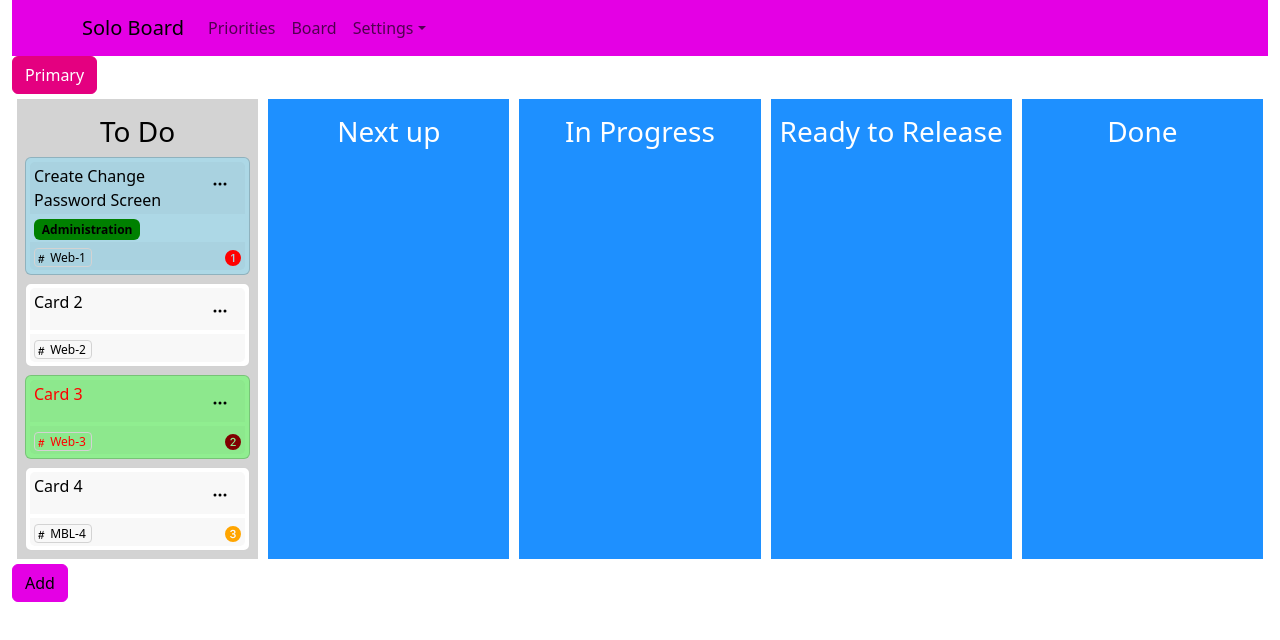
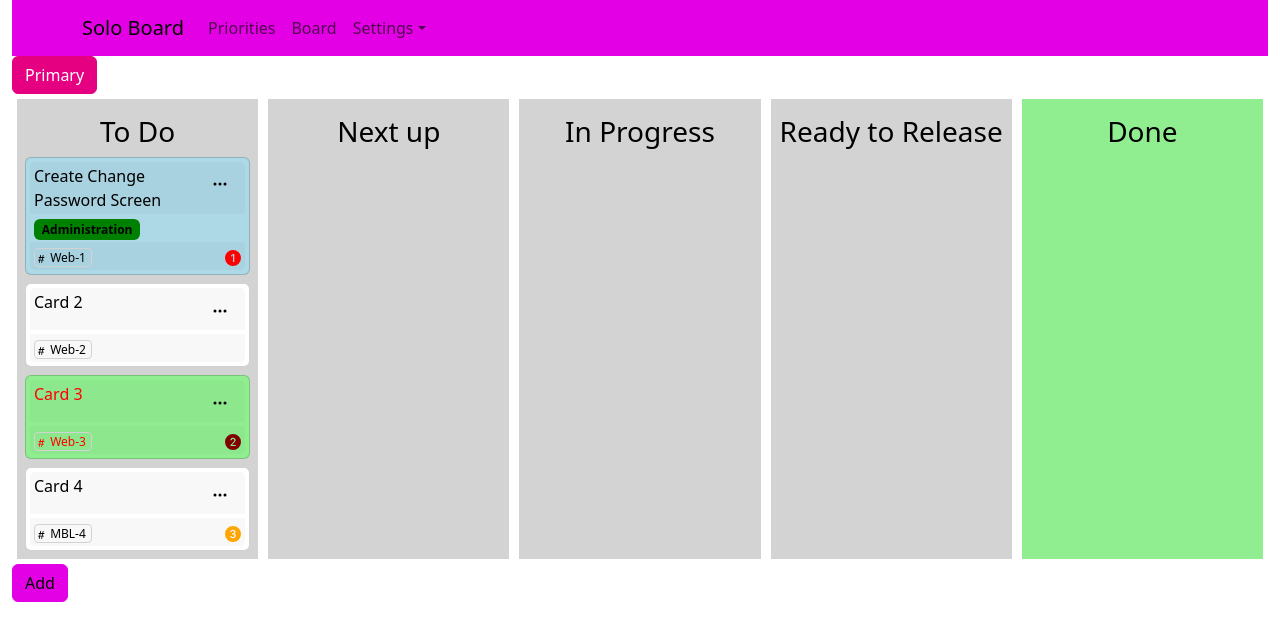
Before and after one commit to cairnsgames/IssueBoard, a React app: page / in a window 1280 px wide. Shown: the top 640 px of the page. Built offline with nearby package versions, Linux system fonts and the light colour scheme.

Commit message:
Move functions that impact columns and cards to a provider

```diff
--- a/src/App.jsx
+++ b/src/App.jsx
@@ -5,13 +5,16 @@ import NavBar from "./header/navbar";
 import "./index.scss";
 import { Button, Card, Container } from "react-bootstrap";
 import KanbanBoard from "./board/board";
+import { BoardProvider } from "./provider/boardprovider";
 
 const App = () => (
-  <Container fluid>
-    <NavBar />
-    <Button variant="secondary">Primary</Button>
-    <KanbanBoard title="Board" />
-  </Container>
+  <BoardProvider>
+    <Container fluid>
+      <NavBar />
+      <Button variant="secondary">Primary</Button>
+      <KanbanBoard title="Board" />
+    </Container>
+  </BoardProvider>
 );
 // ReactDOM.render(<App />, document.getElementById("app"));
 
--- a/src/board/board.js
+++ b/src/board/board.js
@@ -2,6 +2,7 @@ import React, { useRef, useState, useEffect } from "react";
 import TaskCard from "./taskcard";
 import Column from "./column";
 import { Button } from "react-bootstrap";
+import { useBoard } from "../provider/useboard";
 
 /*
 Database
@@ -39,74 +40,11 @@ const KanbanBoard = (props) => {
   const [overItem, setOverItem] = useState();
   const [dragCard, setDragCard] = useState();
 
-  const [columns, setColumns] = useState([
-    { id: 10, name: "To Do", backgroundcolor: "lightgrey", color: "black" },
-    { id: 20, name: "Next up" },
-    { id: 30, name: "In Progress" },
-    { id: 40, name: "Ready to Release" },
-    { id: 50, name: "Done" },
-  ]);
-
-  const [items, setItems] = useState([
-    {
-      id: 1,
-      name: "Create Change Password Screen",
-      col: 10,
-      prefix: "Web",
-      priority: 1,
-      backgroundcolor: "lightblue",
-      color: "black",
-      parent: { id: 100, name: "Administration", bg: "green", color: "black" },
-    },
-    { id: 2, name: "Card 2", col: 10, prefix: "Web" },
-    {
-      id: 3,
-      name: "Card 3",
-      col: 10,
-      prefix: "Web",
-      priority: 2,
-      backgroundcolor: "lightgreen",
-      color: "red",
-    },
-    { id: 4, name: "Card 4", col: 10, prefix: "MBL", priority: 3 },
-  ]);
+  const { columns, cards, setCards, changeCardOrder, moveCardToColumn, addCard } = useBoard();
 
   useEffect(() => {
-    console.log("Card Changed", items);
-  }, [items]);
-
-  const moveCardToColumn = (card, column) => {
-    console.log("Moving card", card, "to column", column);
-    setItems(
-      items.map((item) => {
-        if (item.id === card.id) {
-          console.log("Moving ", item, { ...item, col: column.id });
-          item.col = column.id;
-          return { ...item, col: column.id };
-        }
-        return item;
-      })
-    );
-  };
-
-  const changeCardOrder = (card1, card2) => {
-    setItems((prevItems) => {
-      // Find the indexes of the cards
-      const index1 = prevItems.findIndex((item) => item.id === card1.id);
-      const index2 = prevItems.findIndex((item) => item.id === card2.id);
-
-      // Make a new copy of the array
-      const newItems = [...prevItems];
-
-      // Remove card1 from its old position
-      const [removed] = newItems.splice(index1, 1);
-
-      // Insert card1 before card2
-      newItems.splice(index2 > index1 ? index2 - 1 : index2, 0, removed);
-
-      return newItems;
-    });
-  };
+    console.log("Card Changed", cards);
+  }, [cards]);
 
   const dragStart = (e, card) => {
     console.log("Drag Start", e.target, card);
@@ -192,7 +130,7 @@ const KanbanBoard = (props) => {
           return (
             <Column
               column={column}
-              items={items.filter((card) => card.col === column.id)}
+              cards={cards.filter((card) => card.col === column.id)}
               onDragStart={(e, card) => dragStart(e, card)}
               onDragEnter={dragEnter}
               onDragLeave={dragLeave}
@@ -206,7 +144,7 @@ const KanbanBoard = (props) => {
       </div>
 
       <Button onClick={() => {
-        setItems([...items, { id: items.length + 1, name: "New Card", col: 10 }])
+        addCard();
       }}>Add</Button>
     </div>
   );
--- a/src/board/column.js
+++ b/src/board/column.js
@@ -4,7 +4,7 @@ import TaskCard from "./taskcard";
 const Column = (props) => {
   const {
     column,
-    items,
+    cards,
     onDragStart,
     onDragEnter,
     onDragLeave,
@@ -56,7 +56,7 @@ const Column = (props) => {
       <div className="header">
         <h3>{name}</h3>
       </div>
-      {items.map((card) => (
+      {cards.map((card) => (
         <TaskCard
           key={card.id}
           card={card}
--- a/src/board/taskcard.js
+++ b/src/board/taskcard.js
@@ -1,7 +1,8 @@
 import React from "react";
 import { Button, Card, Dropdown, Row, Col, Badge } from "react-bootstrap";
-import { Bag, Hash, Icon1CircleFill, ThreeDots } from "react-bootstrap-icons";
+import { Bag, ChevronRight, Hash, Icon1CircleFill, ThreeDots } from "react-bootstrap-icons";
 import Priority from "./priority";
+import { useBoard } from "../provider/useboard";
 
 const TaskCard = (props) => {
   const {
@@ -14,6 +15,8 @@ const TaskCard = (props) => {
     onDrop,
   } = props;
   const { id, name, col } = card;
+
+  const { updateCard } = useBoard();
 
   const dragStart = (e) => {
     // e.dataTransfer.setData("card", JSON.stringify(card));
@@ -39,6 +42,10 @@ const TaskCard = (props) => {
   const drop = (e) => {
     onDrop(e);
   };
+
+  const setPriority = (level) => {
+    updateCard(card.id, { ...card, priority: level });
+  }
 
   return (
     <Card
@@ -76,6 +83,28 @@ const TaskCard = (props) => {
                 <Dropdown.Item href="#/action-1">Action</Dropdown.Item>
                 <Dropdown.Item href="#/action-2">Another action</Dropdown.Item>
                 <Dropdown.Item href="#/action-3">Something else</Dropdown.Item>
+
+                <Dropdown.Divider />
+                <Dropdown>
+                  <Dropdown.Toggle
+                    variant="light"
+                    align={"end"}
+                    style={{
+                      backgroundColor: "rgb(0,0,0,0)",
+                      borderColor: "rgb(0,0,0,0)",
+                    }}
+                  >
+                    Priority <div style={{float: "right"}}><ChevronRight /></div>
+                  </Dropdown.Toggle>
+                  <Dropdown.Menu>
+                    <Dropdown.Item onClick={()=>setPriority(1)}>Priority 1</Dropdown.Item>
+                    <Dropdown.Item onClick={()=>setPriority(2)}>Priority 2</Dropdown.Item>
+                    <Dropdown.Item onClick={()=>setPriority(3)}>Priority 3</Dropdown.Item>
+                    <Dropdown.Item onClick={()=>setPriority(4)}>Priority 4</Dropdown.Item>
+                    <Dropdown.Item onClick={()=>setPriority(5)}>Priority 5</Dropdown.Item>
+                    <Dropdown.Item onClick={()=>setPriority(6)}>Priority 6</Dropdown.Item>
+                  </Dropdown.Menu>
+                </Dropdown>
               </Dropdown.Menu>
             </Dropdown>
           </Col>
@@ -83,13 +112,26 @@ const TaskCard = (props) => {
       </Card.Header>
       <Card.Body>
         {card?.parent && (
-          <Badge bg="" style={{ backgroundColor: card.parent.bg ?? "black", color: card.parent.color ?? "white" }}>
+          <Badge
+            bg=""
+            style={{
+              backgroundColor: card.parent.bg ?? "black",
+              color: card.parent.color ?? "white",
+            }}
+          >
             {card.parent.name}
           </Badge>
         )}
       </Card.Body>
       <Card.Footer>
-        <span style={{ fontSize: "12px", border: "1px solid lightgrey", paddingRight:"5px", borderRadius: "4px" }}>
+        <span
+          style={{
+            fontSize: "12px",
+            border: "1px solid lightgrey",
+            paddingRight: "5px",
+            borderRadius: "4px",
+          }}
+        >
           <Hash /> {card.prefix}-{card.id}
         </span>
         <Priority level={card.priority} />
--- /dev/null
+++ b/src/provider/boardprovider.js
@@ -0,0 +1,107 @@
+import React, { createContext, useEffect, useState } from "react";
+
+// create context
+const BoardContext = createContext({ columns: [], items: []});
+
+const BoardProvider = ( props ) => {
+  const { children } = props;
+
+  const [columns, setColumns] = useState([
+    { id: 10, name: "To Do", backgroundcolor: "lightgrey", color: "black" },
+    { id: 20, name: "Next up", backgroundcolor: "lightgrey", color: "black" },
+    { id: 30, name: "In Progress", backgroundcolor: "lightgrey", color: "black" },
+    { id: 40, name: "Ready to Release", backgroundcolor: "lightgrey", color: "black" },
+    { id: 50, name: "Done", backgroundcolor: "lightgreen", color: "black" },
+  ]);
+
+  const [cards, setCards] = useState([
+    {
+      id: 1,
+      name: "Create Change Password Screen",
+      col: 10,
+      prefix: "Web",
+      priority: 1,
+      backgroundcolor: "lightblue",
+      color: "black",
+      parent: { id: 100, name: "Administration", bg: "green", color: "black" },
+    },
+    { id: 2, name: "Card 2", col: 10, prefix: "Web" },
+    {
+      id: 3,
+      name: "Card 3",
+      col: 10,
+      prefix: "Web",
+      priority: 2,
+      backgroundcolor: "lightgreen",
+      color: "red",
+    },
+    { id: 4, name: "Card 4", col: 10, prefix: "MBL", priority: 3 },
+  ]);
+
+  const changeCardOrder = (card1, card2) => {
+    setCards((prevcards) => {
+      // Find the indexes of the cards
+      const index1 = prevcards.findIndex((item) => item.id === card1.id);
+      const index2 = prevcards.findIndex((item) => item.id === card2.id);
+
+      // Make a new copy of the array
+      const newcards = [...prevcards];
+
+      // Remove card1 from its old position
+      const [removed] = newcards.splice(index1, 1);
+
+      // Insert card1 before card2
+      newcards.splice(index2 > index1 ? index2 - 1 : index2, 0, removed);
+
+      return newcards;
+    });
+  };
+
+  const moveCardToColumn = (card, column) => {
+    console.log("Moving card", card, "to column", column);
+    setCards(
+      cards.map((item) => {
+        if (item.id === card.id) {
+          console.log("Moving ", item, { ...item, col: column.id });
+          item.col = column.id;
+          return { ...item, col: column.id };
+        }
+        return item;
+      })
+    );
+  };
+
+  const addCard = () => {
+    setCards([...cards, { id: cards.length + 1, name: "New Card", col: 10 }]);
+  };
+
+  const updateCard = (id, card) => {
+    setCards(
+      cards.map((item) => {
+        if (item.id === id) {
+          return card;
+        }
+        return item;
+      })
+    );
+
+  }
+
+//   useEffect(() => {
+//     fetch(process.env.REACT_APP_Board_API + "params.php", {
+//       headers: { "Content-Type": "application/json", "APP_ID": Board },
+//     })
+//       .then((res) => res.json())
+//       .then((data) => {
+//         setParams(data.params);
+//       })
+//   }, [Board]);
+
+  return (
+    <BoardContext.Provider value={{columns, cards, setCards, changeCardOrder, moveCardToColumn, addCard, updateCard}}>
+      {children}
+    </BoardContext.Provider>
+  );
+};
+
+export { BoardContext, BoardProvider }
--- /dev/null
+++ b/src/provider/useboard.js
@@ -0,0 +1,15 @@
+import { useContext } from "react";
+import { BoardContext } from "./boardprovider";
+
+export const useBoard = () => {
+    // get the context
+    const context = useContext(BoardContext);
+
+    // if `undefined`, throw an error
+    if (!context) {
+      throw new Error("useBoard was used outside of its Provider");
+    }
+    const { columns, cards, setCards, changeCardOrder, moveCardToColumn, addCard, updateCard } = context;
+
+    return {columns, cards, setCards, changeCardOrder, moveCardToColumn, addCard, updateCard};
+  };
```
